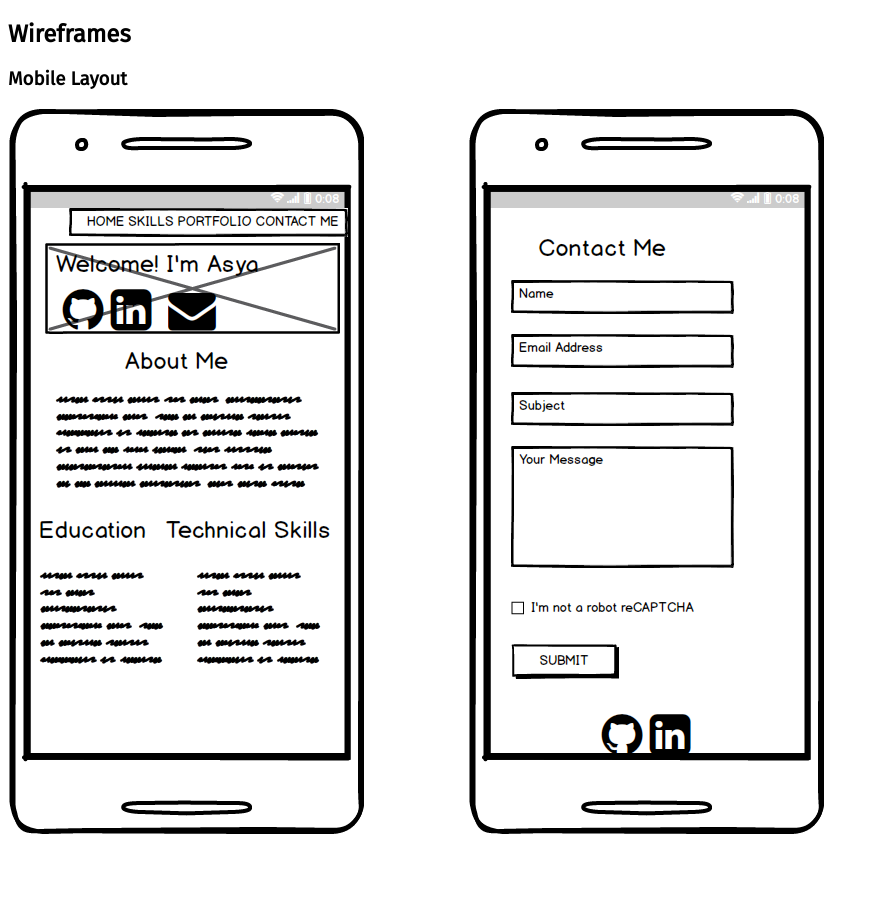
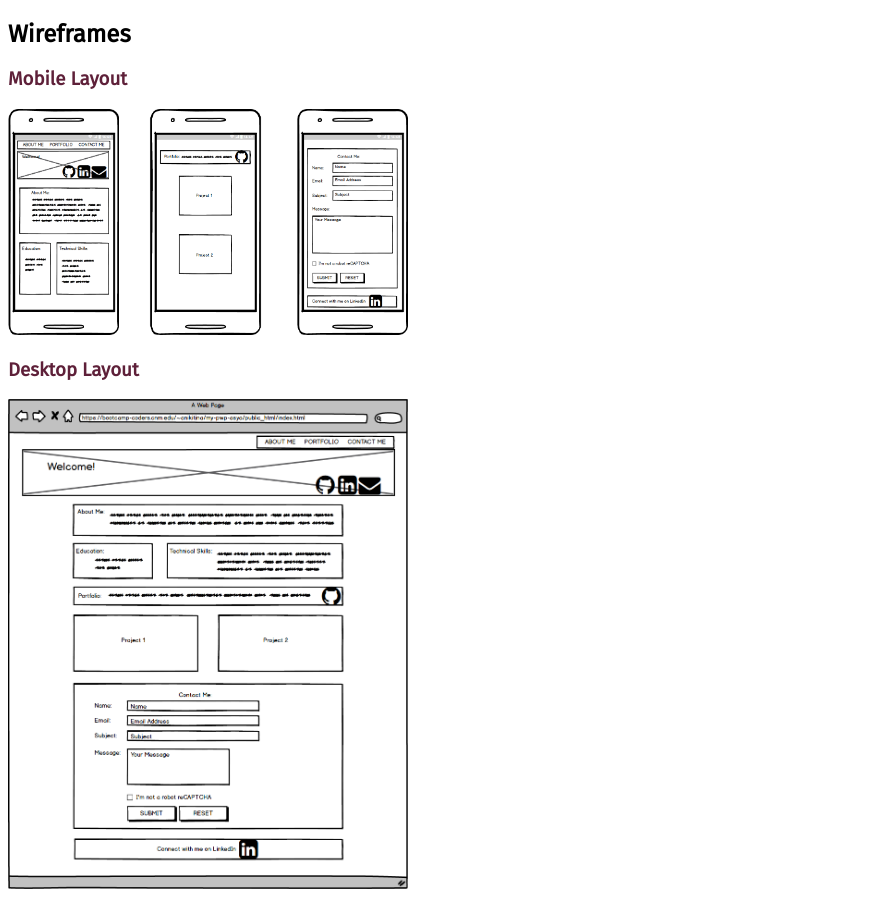
Before and after one commit to afnikitina/my-pwp-asya, a PHP site: page /milestone-2.php in a window 1280 px wide. Shown: the whole page, without its empty margins (0-879 px from the left). Before the commit the page ends 834 px from the top, so only its background shows below. Run offline with PHP 8.4, Linux system fonts and the light colour scheme.

Commit message:
Changed images in milesone-2.php

```diff
--- a/public_html/documentation/milestone-2.php
+++ b/public_html/documentation/milestone-2.php
@@ -3,12 +3,15 @@
 	<head>
 		<title>Personal Website Project - Content Strategy</title>
 		<meta charset="UTF-8" />
-		<link rel="stylesheet" type="text/css" href="styles/style.css">
+		<link rel="stylesheet" type="text/css" href="styles/style.css" />
 	</head>
 	<body>
-		<h2>Wireframes</h2>
-		<h3>Mobile Layout</h3>
-		<img src="./images/mobile-layout.png" alt="Wireframes Mobile Layout">
-
+		<div class="layout">
+			<h2>Wireframes</h2>
+			<h3>Mobile Layout</h3>
+			<img src="./images/mobile-layout1.png" alt="Wireframes Mobile Layout">
+			<h3>Desktop Layout</h3>
+			<img src="./images/desktop-layout1.png" alt="Wireframes Desktop Layout">
+		</div>
 	</body>
 </html>
--- a/public_html/documentation/styles/style.css
+++ b/public_html/documentation/styles/style.css
@@ -36,6 +36,9 @@ h1 {
 	font-style: normal;
 }
 
+.layout h3 {
+	color: #5e2039;
+}
 p {
 	font-size: 1.1em;
 }
@@ -49,3 +52,7 @@ p {
 .wrap2 {
 	text-decoration: underline;
 }
+
+img {
+	max-width: 400px;
+}
```
Also changed, not shown: public_html/documentation/images/desktop-layout1.png (added), public_html/documentation/images/mobile-layout1.png (added).
